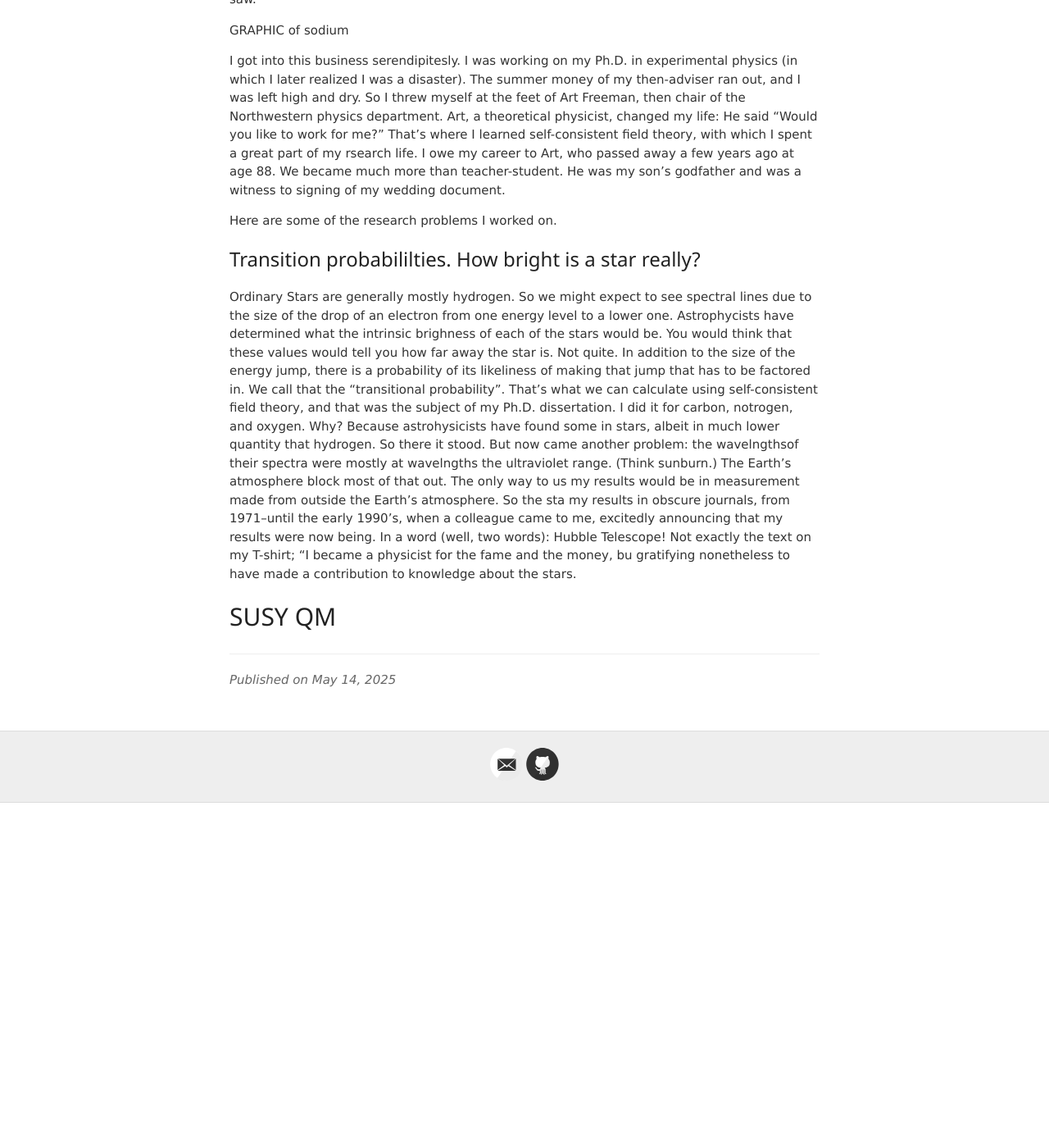
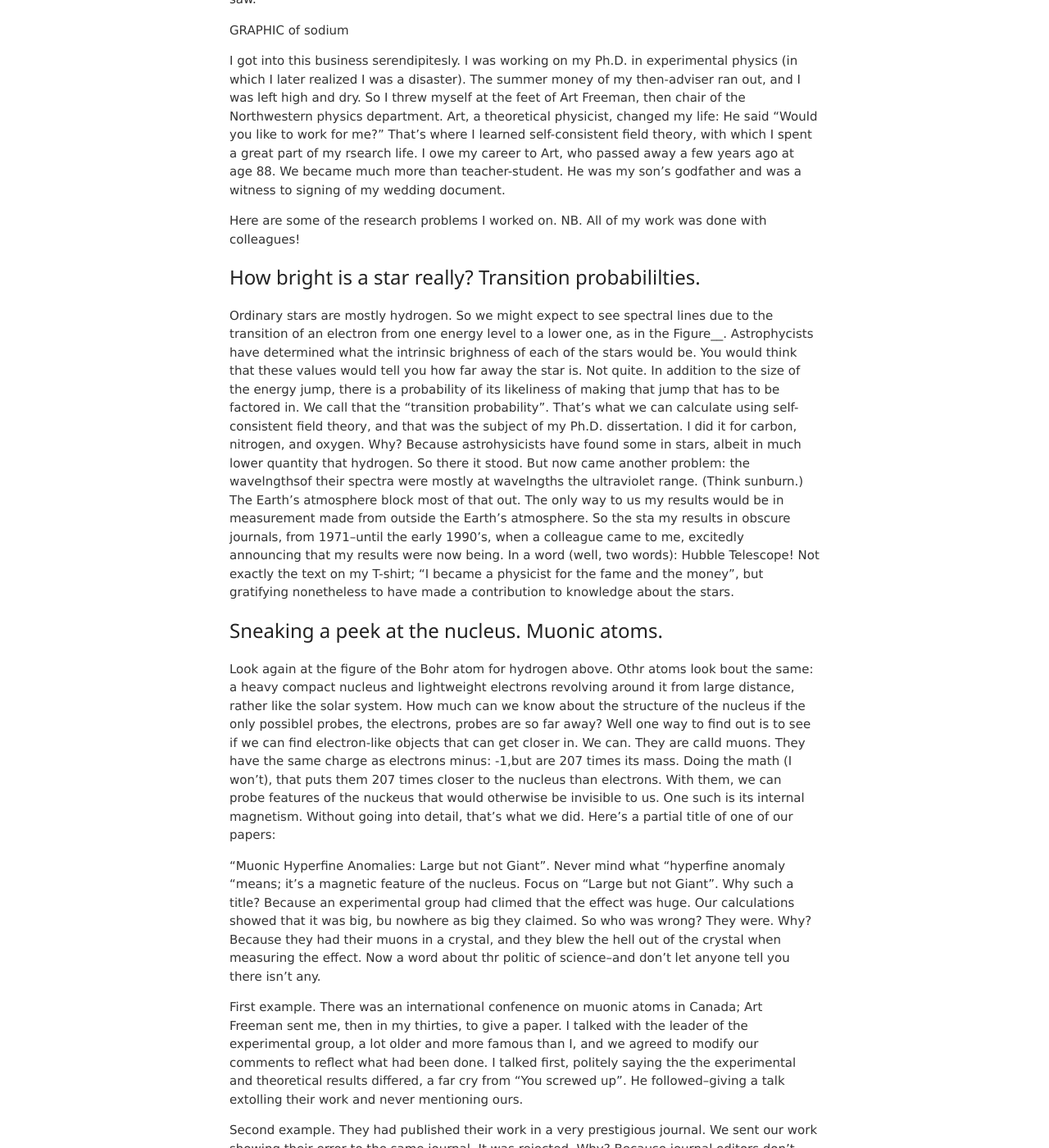
Before and after one commit to jvmallow/jvmallow.github.io, a Jekyll site: the page built from _posts/2025-05-14-Physics.md, in a window 1280 px wide and 1400 px high, scrolled down 6900 px. Shown: the whole window at 82% size. Built offline with Jekyll 4.4.1, drawn with Linux system fonts in a browser that asks for light colours; a script that is not in the unit is left out; before the commit the page ends 7879 px from its top, so only the background shows below that; some of the changed text lies outside the part shown.

Commit message:
Update 2025-05-14-Physics.md

```diff
--- a/_posts/2025-05-14-Physics.md
+++ b/_posts/2025-05-14-Physics.md
@@ -161,12 +161,22 @@ GRAPHIC of sodium
 
 I got into this business serendipitesly. I was working on my Ph.D. in experimental physics (in which I later realized I was a disaster). The summer money of my then-adviser ran out, and I was left high and dry. So I threw myself at the feet of Art Freeman, then chair of the Northwestern physics department.  Art, a theoretical physicist, changed my life: He said "Would you like to work for me?" That's where I learned  self-consistent field theory, with which I spent a great part of my rsearch life. I owe my career to Art, who passed away a few years ago at age 88. We became much more than teacher-student. He was my son's godfather and was a witness to signing of my wedding document.
 
-Here are some of the research problems I worked on.
+Here are some of the research problems I worked on. NB. All of my work was done with colleagues!
 
-### Transition probabililties. How bright is a star really?
+### How bright is a star really? Transition probabililties.
 
-Ordinary Stars are generally mostly hydrogen. So we might expect to see spectral lines due to the size of the drop of an electron from one energy level to a lower one. Astrophycists have determined what the intrinsic brighness of each of the stars would be. You would think that these values would tell you how far away the star is. Not quite. In addition to the size of the energy jump, there is a probability of its likeliness of making that jump that has to be factored in. We call that the "transitional probability". That's what we can calculate using self-consistent field theory, and that was the subject of my Ph.D. dissertation. I did it for carbon, notrogen, and oxygen. Why? Because astrohysicists have found some in stars, albeit in much lower quantity that hydrogen. So there it stood. But now came another problem: the wavelngthsof their spectra were mostly at wavelngths the ultraviolet
-range. (Think sunburn.) The Earth's atmosphere block most of that out. The only way to us my results would be in measurement made from outside the Earth's atmosphere. So the sta my results in obscure journals, from 1971--until the early 1990's, when a colleague came to me, excitedly announcing that my results were now being. In a word (well, two words): Hubble Telescope! Not exactly the text on my T-shirt; "I became a physicist for the fame and the money,  bu gratifying nonetheless to have made a contribution to knowledge about the stars.
+Ordinary stars are mostly hydrogen. So we might expect to see spectral lines due to the transition of an electron from one energy level to a lower one, as in  the Figure__. Astrophycists have determined what the intrinsic brighness of each of the stars would be. You would think that these values would tell you how far away the star is. Not quite. In addition to the size of the energy jump, there is a probability of its likeliness of making that jump that has to be factored in. We call that the "transition probability". That's what we can calculate using self-consistent field theory, and that was the subject of my Ph.D. dissertation. I did it for carbon, nitrogen, and oxygen. Why? Because astrohysicists have found some in stars, albeit in much lower quantity that hydrogen. So there it stood. But now came another problem: the wavelngthsof their spectra were mostly at wavelngths the ultraviolet range. (Think sunburn.) The Earth's atmosphere block most of that out. The only way to us my results would be in measurement made from outside the Earth's atmosphere. So the sta my results in obscure journals, from 1971--until the early 1990's, when a colleague came to me, excitedly announcing that my results were now being. In a word (well, two words): Hubble Telescope! Not exactly the text on my T-shirt; "I became a physicist for the fame and the money", but gratifying nonetheless to have made a contribution to knowledge about the stars.
+
+### Sneaking a peek at the nucleus. Muonic atoms.
+
+Look again at the figure of the Bohr atom for hydrogen above. Othr atoms look bout the same: a heavy compact nucleus and lightweight electrons revolving around it from large distance, rather like the solar system.  How much can we know about the structure of the nucleus if the only possiblel probes, the electrons, probes are so far away? Well one way to find out is to see if we can find electron-like objects that can get closer in. We can. They are calld muons. They have the same charge as electrons minus: -1,but are 207 times its mass.  Doing the math (I won't),  that puts them 207 times closer to the nucleus than electrons.  With them, we can probe features of the nuckeus that would otherwise be invisible to us. One such is its internal magnetism. Without going into detail, that's what we did.  Here's a partial title of one of our papers:
+
+"Muonic Hyperfine Anomalies: Large but not Giant”. Never mind what "hyperfine anomaly "means; it's a magnetic feature of the nucleus. Focus on "Large but not Giant”. Why such a title? Because an experimental group had climed that the effect was huge. Our calculations showed that it was big, bu nowhere as big they claimed. So who was wrong? They were. Why? Because they had their muons in a crystal, and they blew the hell out of the crystal when measuring the effect.  Now a word about thr politic of science--and don't let anyone tell you there isn't any.
+
+First example. There was an international confenence on muonic atoms in Canada; Art Freeman sent me, then in my thirties, to give a paper. I talked with the leader of the experimental group, a lot older and more famous than I, and we agreed to modify our comments to reflect what had been done. I talked first, politely saying the the experimental and theoretical results differed, a far cry from "You screwed up". He followed--giving a talk extolling their work and never mentioning ours.
+
+Second example. They had published their work in a very prestigious journal. We sent our work showing their error to the same journal. It was rejected. Why? Because journal editors don't like to get egg on their face. So we published it in another journal, but people who only read the original journal would never know that the experimental resuts were proven wrong.
+
 
 
 
```
